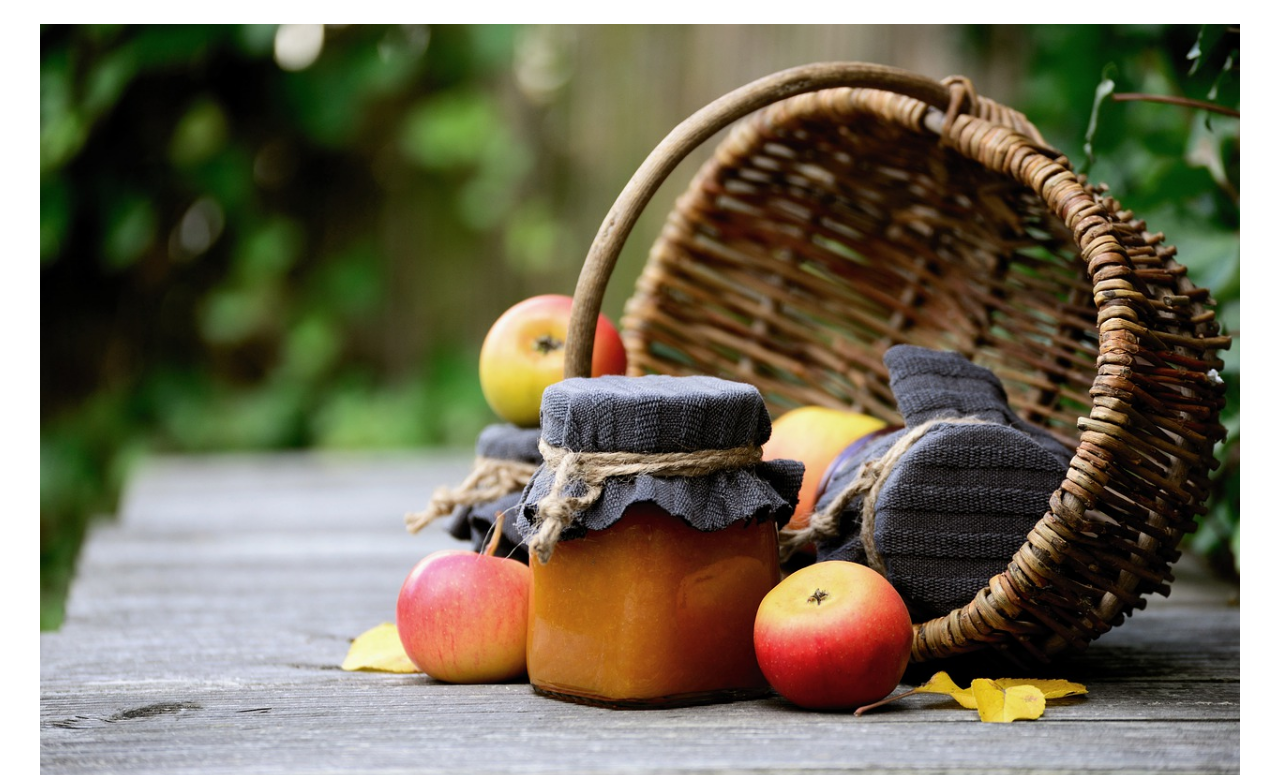
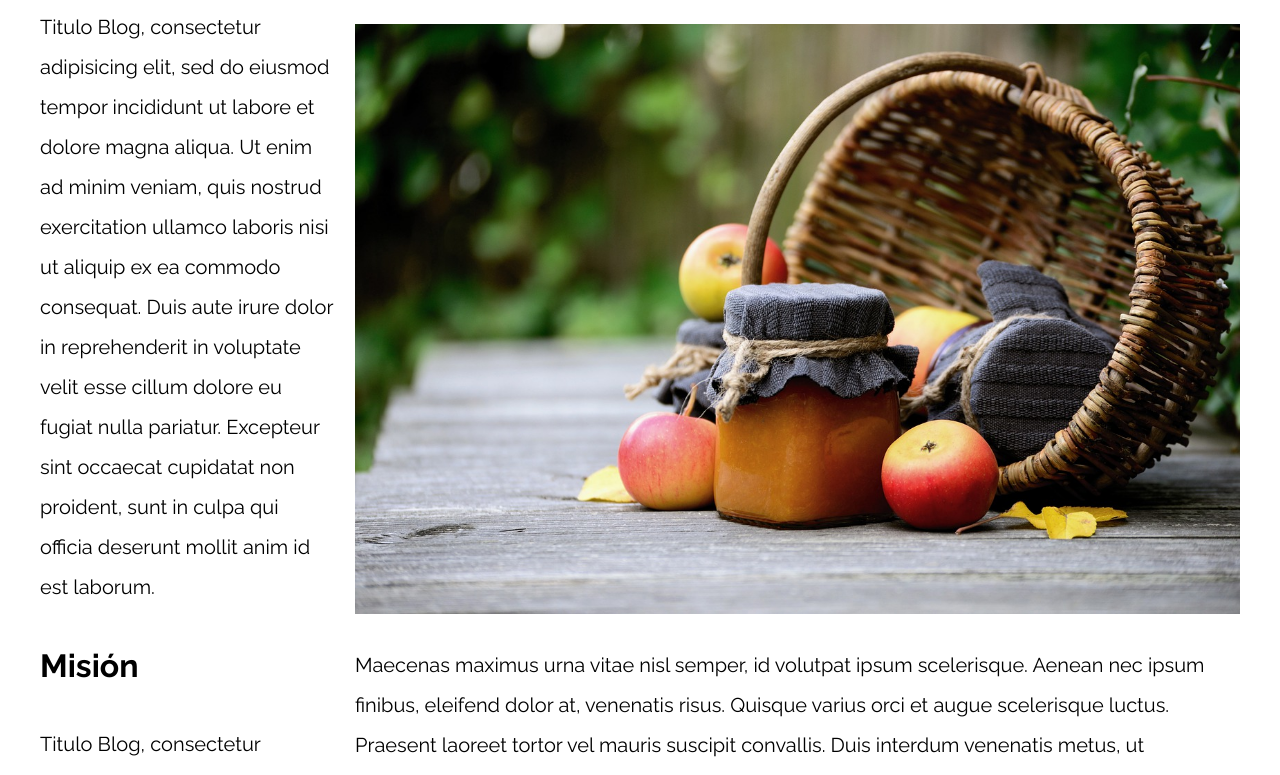
Before and after one commit to MarielaValle/Patrones-de-dise-o-RWD, a plain HTML site: page 10-con_sidebar_flexbox/index.html in a window 1280 px wide. Shown: the part 110-885 px from the top of the page. Drawn offline with nearby package versions, Linux system fonts and the light colour scheme.

Commit message:
con sidebar grid y flex

```diff
--- a/09-con_sidebar_css_grid/css/styles.css
+++ b/09-con_sidebar_css_grid/css/styles.css
@@ -48,3 +48,17 @@ p {
 }
 
 /** CODIGO AQUI **/
+@media(min-width:768px){
+    .con-sidebar{
+       display:grid;
+       grid-template-columns: 1fr 3fr;
+       column-gap: 4rem;
+       grid-auto-flow: column;
+    }
+
+    aside{
+        grid-column: 1 / 2;
+
+    }
+
+}
--- a/10-con_sidebar_flexbox/css/styles.css
+++ b/10-con_sidebar_flexbox/css/styles.css
@@ -49,3 +49,19 @@ p {
 
 
 /** CODIGO AQUI **/
+@media(min-width:768px){
+    .con-sidebar{
+     display:flex;
+     gap:2rem;
+     flex-direction: row-reverse;
+    }
+ article{
+ flex: 3
+ }
+
+ aside{
+flex: 1
+
+ }
+
+}
--- a/10-con_sidebar_flexbox/index.html
+++ b/10-con_sidebar_flexbox/index.html
@@ -12,7 +12,7 @@
 
 <body>
 
-    <div class="contenedor">
+    <div class="contenedor con-sidebar">
         <article>
             <h1>Entrada del Blog</h1>
             <img src="img/imagen1.jpg">
```
Also changed, not shown: 09-con_sidebar_css_grid/index.html (+1 -1 lines).
